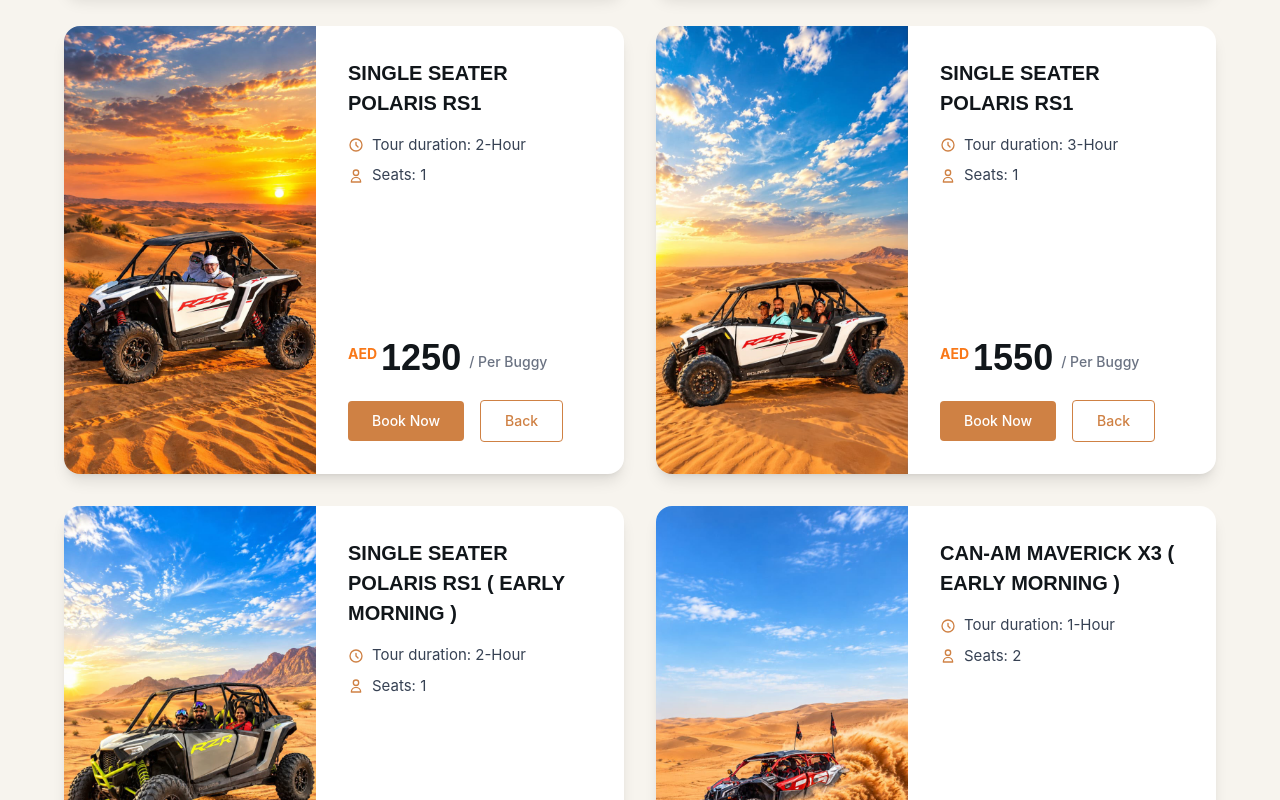
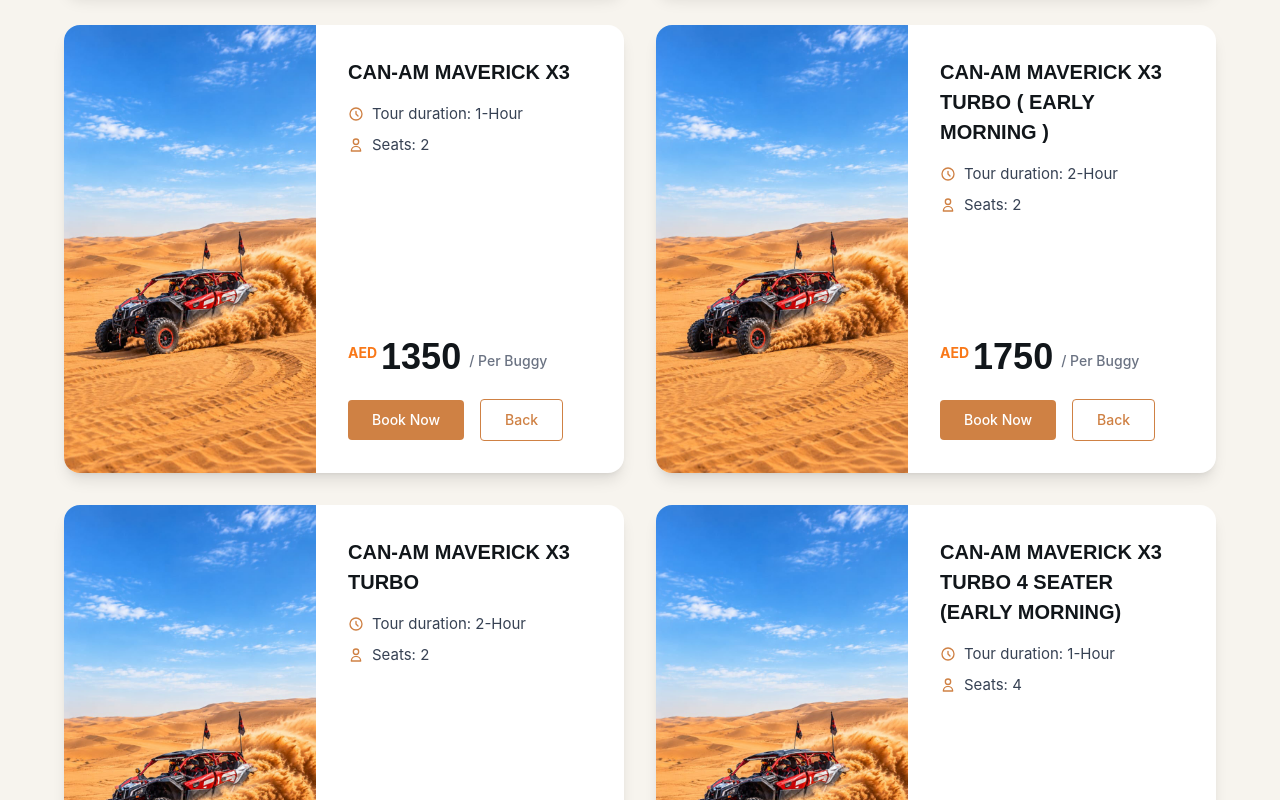
Before and after one commit to rameezwangde/Dirt-Bike, a React app: page /buggy-rental-dubai in a window 1280 px wide. Shown: the part 1720-2520 px from the top of the page. Built offline with nearby package versions, Linux system fonts and the light colour scheme; the HTML template or start-up script is replaced by a standard one.

Commit message:
feat: add BuggyRental and Packages pages for tour bookings

```diff
--- a/src/pages/BuggyRental.jsx
+++ b/src/pages/BuggyRental.jsx
@@ -46,38 +46,7 @@ const packages = [
     price: 1800,
     image: "/images/polaris.jpeg"
   },
-  {
-    id: 6,
-    title: "Single Seater Polaris RS1",
-    duration: "1-Hour",
-    seats: 1,
-    price: 750,
-    image: "/images/polaris-2.jpeg"
-  },
-  {
-    id: 7,
-    title: "Single Seater Polaris RS1",
-    duration: "2-Hour",
-    seats: 1,
-    price: 1250,
-    image: "/images/polaris-3.jpeg"
-  },
-  {
-    id: 8,
-    title: "Single Seater Polaris RS1",
-    duration: "3-Hour",
-    seats: 1,
-    price: 1550,
-    image: "/images/polaris-1000cc.jpeg"
-  },
-  {
-    id: 9,
-    title: "Single Seater Polaris RS1 ( Early Morning )",
-    duration: "2-Hour",
-    seats: 1,
-    price: 1150,
-    image: "/images/polaris.jpeg"
-  },
+
   {
     id: 10,
     title: "Can-Am Maverick X3 ( Early Morning )",
--- a/src/pages/Packages.jsx
+++ b/src/pages/Packages.jsx
@@ -101,7 +101,7 @@ const Packages = () => {
       {
         id: 'polaris',
         name: 'POLARIS RZR BUGGIES',
-        subtitle: 'Nimble Polaris RZR 1000, Turbo S and RS1 solo racer buggies',
+        subtitle: 'Nimble Polaris RZR 1000 and Turbo S buggies',
         packages: allPackages.filter((p) => p.category === 'polaris')
       },
       {
```
